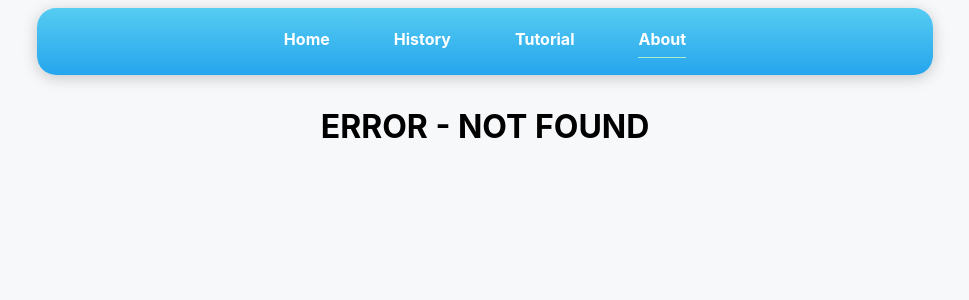
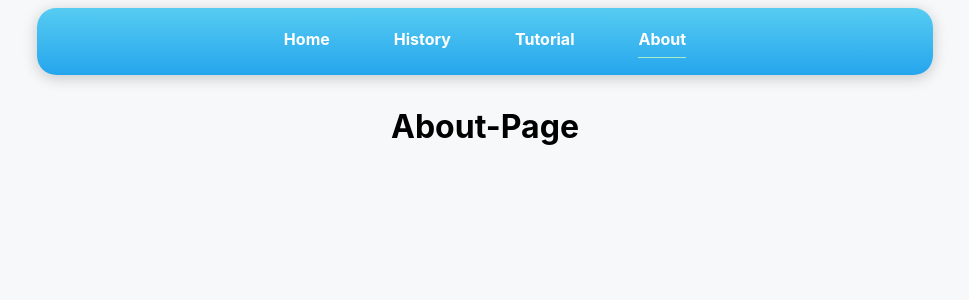
Before and after one commit to Bluuax/gistory, a React (Create React App) app: page /about in a window 1280 px wide. Before the commit this address had no page. Shown: the top 300 px of the page, without its empty margins (155-1124 px from the left). Built offline with nearby package versions, Linux system fonts and the light colour scheme.

Commit message:
Add new route

```diff
--- /dev/null
+++ b/src/About.js
@@ -0,0 +1,14 @@
+import React, { Component } from 'react'
+import './About.css';
+
+export class About extends Component {
+  render() {
+    return (
+      <div>
+        <h1>About-Page</h1>
+      </div>
+    )
+  }
+}
+
+export default About
--- a/src/App.js
+++ b/src/App.js
@@ -3,8 +3,8 @@ import { Switch, Route } from 'react-router-dom';
 import Navbar from './Navbar';
 import Landing from './Landing';
 import History from './history/History';
+import About from './About';
 import NotFound from './NotFound';
-
 import './App.css';
 
 function App() {
@@ -16,6 +16,7 @@ function App() {
       <Switch>
         <Route exact path="/" component={Landing}></Route>
         <Route exact path="/history" component={History}></Route>
+        <Route exact path="/about" component={About}></Route>
         <Route component={NotFound}></Route>
       </Switch>
     </div>
--- a/src/history/History.js
+++ b/src/history/History.js
@@ -1,10 +1,10 @@
 import React, { Component } from 'react';
+import axios from 'axios';
+import { Base64 } from 'js-base64';
 import Timeline from './Timeline';
 import Code from './Code';
 import Card from './Card';
 import './History.css';
-import axios from 'axios';
-import { Base64 } from 'js-base64';
 
 export class History extends Component {
   static defaultProps = {
@@ -29,7 +29,7 @@ export class History extends Component {
       const commit = resp2.data;
       this.setState({ content: Base64.decode(commit.content), loading: false });
     } catch (e) {
-      console.error('ERROR');
+      console.error(`ERROR: ${e}`);
     }
   }
 
```
Also changed, not shown: src/About.css (added).
